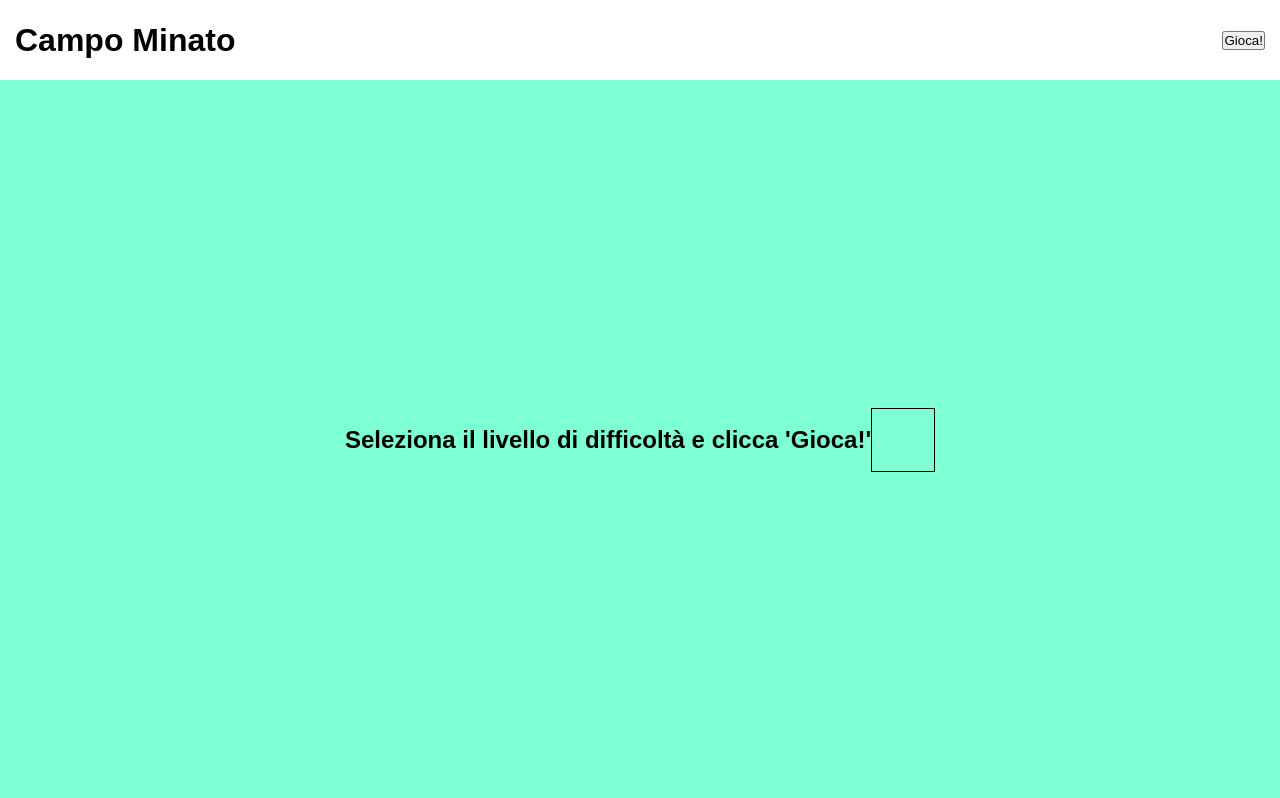
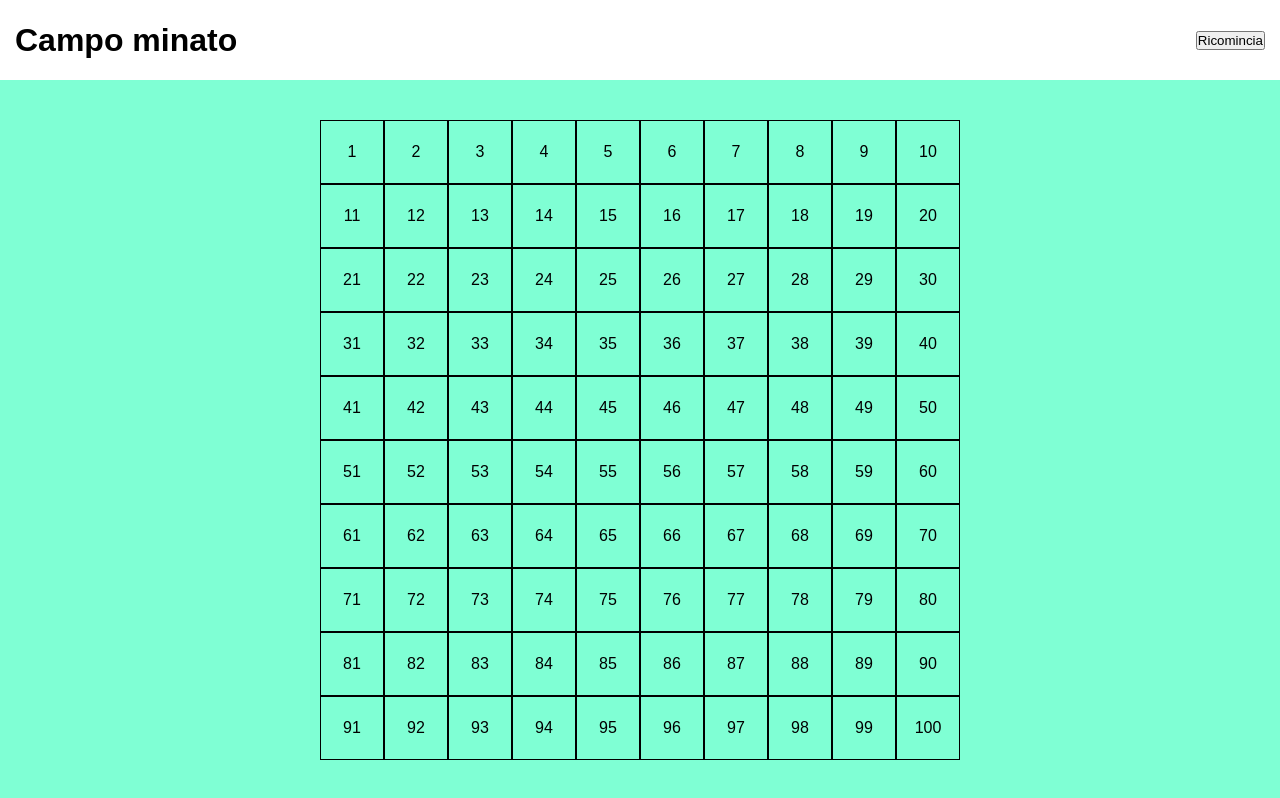
Before and after one commit to EvaXausa/js-campominato-grid, a plain HTML site: page index.html in a window 1280 px wide. Both pictures are taken after a click on the button "Gioca!". Drawn offline with Linux system fonts and the light colour scheme.

Commit message:
correction2

```diff
--- a/index.html
+++ b/index.html
@@ -13,7 +13,7 @@
   </head>
   <body>
     <header>
-      <h1>Campo Minato</h1>
+      <h1>Campo minato</h1>
       <div class="controls">
         <button id="play-button">Gioca!</button>
       </div>
@@ -22,7 +22,6 @@
       <div class="container">
         <div id="grid">
           <h2>Seleziona il livello di difficoltà e clicca 'Gioca!'</h2>
-          <div class="cell" data-index="1"></div>
         </div>
       </div>
     </main>
--- a/js/script.js
+++ b/js/script.js
@@ -9,26 +9,27 @@ Quando l'utente clicca su ogni cella, la cella cliccata si colora di azzurro ed
 const grid = document.getElementById("grid");
 const playButton = document.getElementById("play-button");
 
-function play()
-  // Funzioni interne al gioco
+function play() {
+  //Funzioni interne al gioco
   const createCell = (number) => {
     const cell = document.createElement("div");
     cell.classList.add("cell");
     cell.append(number);
     return cell;
-  }
+  };
   //Cambiamo il testo del bottone in 'Ricomincia'
   playButton.innerText = "Ricomincia";
   //Svuota la griglia
   grid.innerHTML = "";
-  // Svolgimento
+  // Svolgimento effettivo
 
   for (let i = 1; i <= 100; i++) {
     const cell = createCell(i);
-    cell.addEventListener('click', function () {
-        cell.classList.add('clicked');
-        console.log(i);
-    })
+    cell.addEventListener("click", function () {
+      cell.classList.add("clicked");
+      console.log(i);
+    });
     grid.appendChild(cell);
+  }
 }
-playButton.addEventListener('click',play);
+playButton.addEventListener("click", play);
```
